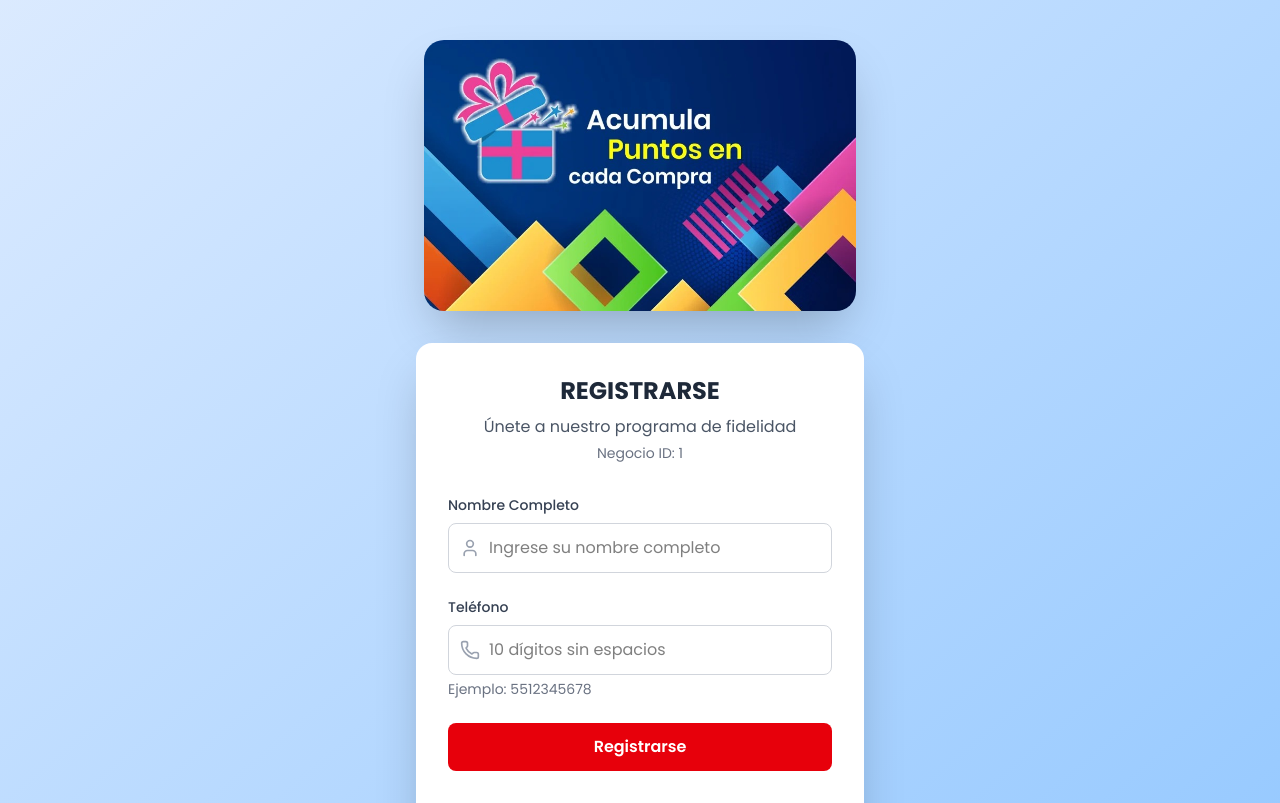
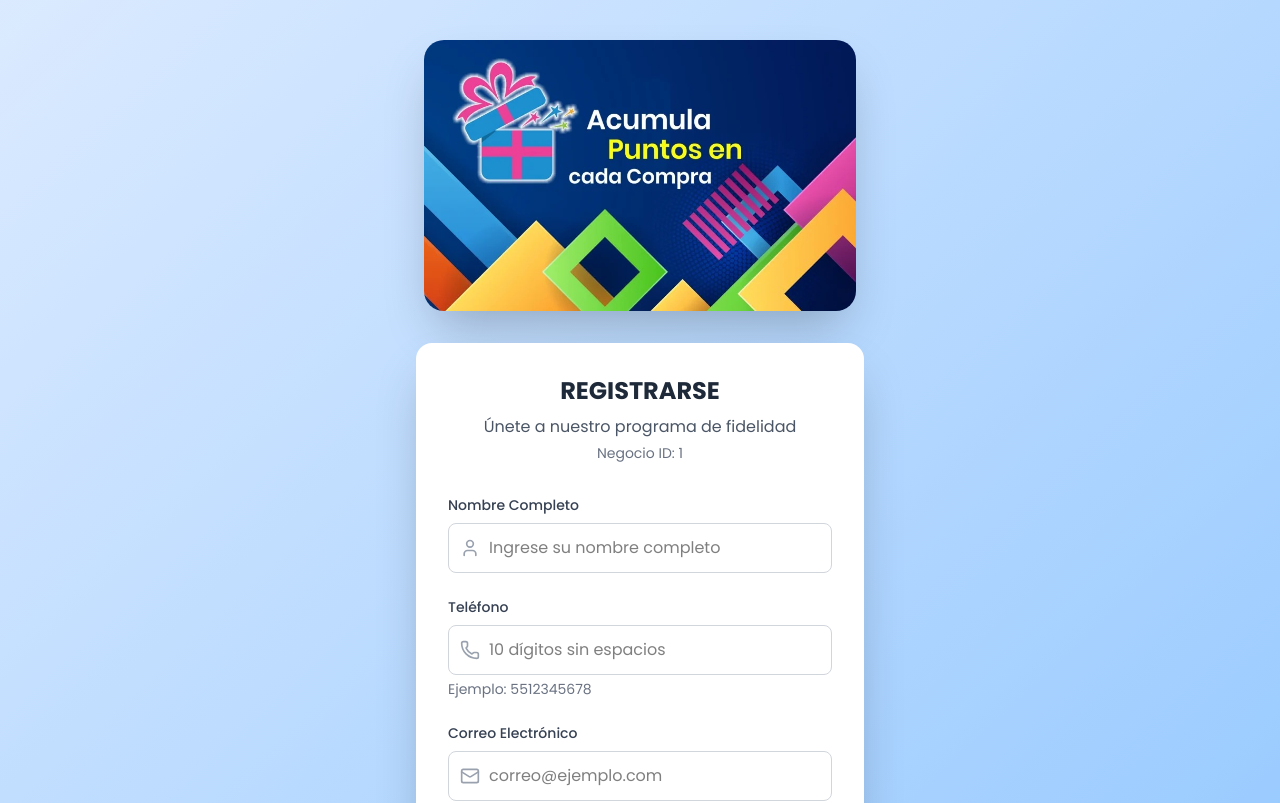
Before and after one commit to GerardoARHernandez/TarjetHerramientas, a React (Vite) app: page /points-loyalty/registrar/1 in a window 1280 px wide. Shown: the top 803 px of the page. Built offline with nearby package versions, Linux system fonts and the light colour scheme.

Commit message:
Update: Registro modificado

```diff
--- a/src/apps/points/views/RegisterClient.jsx
+++ b/src/apps/points/views/RegisterClient.jsx
@@ -1,13 +1,14 @@
 // src/apps/points/views/RegisterClient
 import { useState, useEffect } from 'react';
 import { useNavigate, useParams } from 'react-router-dom';
-import { User, Phone } from 'lucide-react';
+import { User, Phone, Mail } from 'lucide-react';
 import { usePoints } from '../../../contexts/PointsContext';
 
 const RegisterClient = () => {
   const [formData, setFormData] = useState({
     name: '',
-    phone: ''
+    phone: '',
+    email: ''
   });
   const [isSubmitting, setIsSubmitting] = useState(false);
   const navigate = useNavigate();
@@ -30,7 +31,7 @@ const RegisterClient = () => {
   const handleSubmit = async (e) => {
     e.preventDefault();
 
-    if (!formData.name || !formData.phone) {
+    if (!formData.name || !formData.phone || !formData.email) {
       setMessage('Por favor completa todos los campos');
 
       setTimeout(() => {
@@ -48,10 +49,31 @@ const RegisterClient = () => {
       return;
     }
 
+    // Validar formato de email
+    const emailRegex = /^[^\s@]+@[^\s@]+\.[^\s@]+$/;
+    if (!emailRegex.test(formData.email)) {
+      setMessage('Por favor ingresa un correo electrónico válido');
+      setTimeout(() => {
+        setMessage('');
+      }, 3000);
+      return;
+    }
+
     // Verificar si el teléfono ya está registrado
     const phoneExists = clients.some(client => client.phone === formData.phone);
     if (phoneExists) {
       setMessage('Este número de teléfono ya está registrado. Por favor inicie sesión.');
+      setTimeout(() => {
+        setMessage('');
+        navigate('/points-loyalty/login');
+      }, 3000);
+      return;
+    }
+
+    // Verificar si el email ya está registrado
+    const emailExists = clients.some(client => client.email === formData.email);
+    if (emailExists) {
+      setMessage('Este correo electrónico ya está registrado. Por favor inicie sesión.');
       setTimeout(() => {
         setMessage('');
         navigate('/points-loyalty/login');
@@ -67,13 +89,14 @@ const RegisterClient = () => {
       const firstName = nameParts[0];
       const lastName = nameParts.slice(1).join(' ') || ''; // Si no hay apellido, dejamos vacío
 
-      // Preparar datos para la API
+      // Preparar datos para la API según la nueva estructura
       const requestData = {
         ListUsuario: {
           NegocioId: parseInt(negocioId), // Usar el negocioId de la URL
           UsuarioNombre: firstName,
           UsuarioApellido: lastName,
-          UsuarioTelefono: formData.phone
+          UsuarioTelefono: formData.phone,
+          UsuarioCorreo: formData.email
         }
       };
 
@@ -97,6 +120,7 @@ const RegisterClient = () => {
         id: Date.now(),
         name: formData.name,
         phone: formData.phone,
+        email: formData.email,
         registrationDate: new Date().toLocaleDateString('es-MX'),
         points: 0
       };
@@ -178,6 +202,22 @@ const RegisterClient = () => {
               <p className="text-sm text-gray-500 mt-1">Ejemplo: 5512345678</p>
             </div>
 
+            <div>
+              <label className="block text-sm font-medium text-gray-700 mb-2">
+                Correo Electrónico
+              </label>
+              <div className="relative">
+                <Mail className="absolute left-3 top-1/2 transform -translate-y-1/2 text-gray-400 w-5 h-5" />
+                <input
+                  type="email"
+                  value={formData.email}
+                  onChange={(e) => setFormData({...formData, email: e.target.value})}
+                  className="w-full pl-10 pr-4 py-3 border border-gray-300 rounded-lg focus:ring-2 focus:ring-red-500 focus:border-transparent"
+                  placeholder="correo@ejemplo.com"
+                />
+              </div>
+            </div>
+
             <button
               type="submit"
               disabled={isSubmitting}
--- a/src/apps/points/views/client/PointsClient.jsx
+++ b/src/apps/points/views/client/PointsClient.jsx
@@ -12,8 +12,6 @@ const PointsClient = () => {
 
   return (
     <div className="min-h-screen bg-gray-50">
-      <ClientHeader title="Recompensas" userName={userName} />
-
       <div className="p-4 space-y-6">
         {/* Navigation */}
         <div className="flex space-x-4">
```
